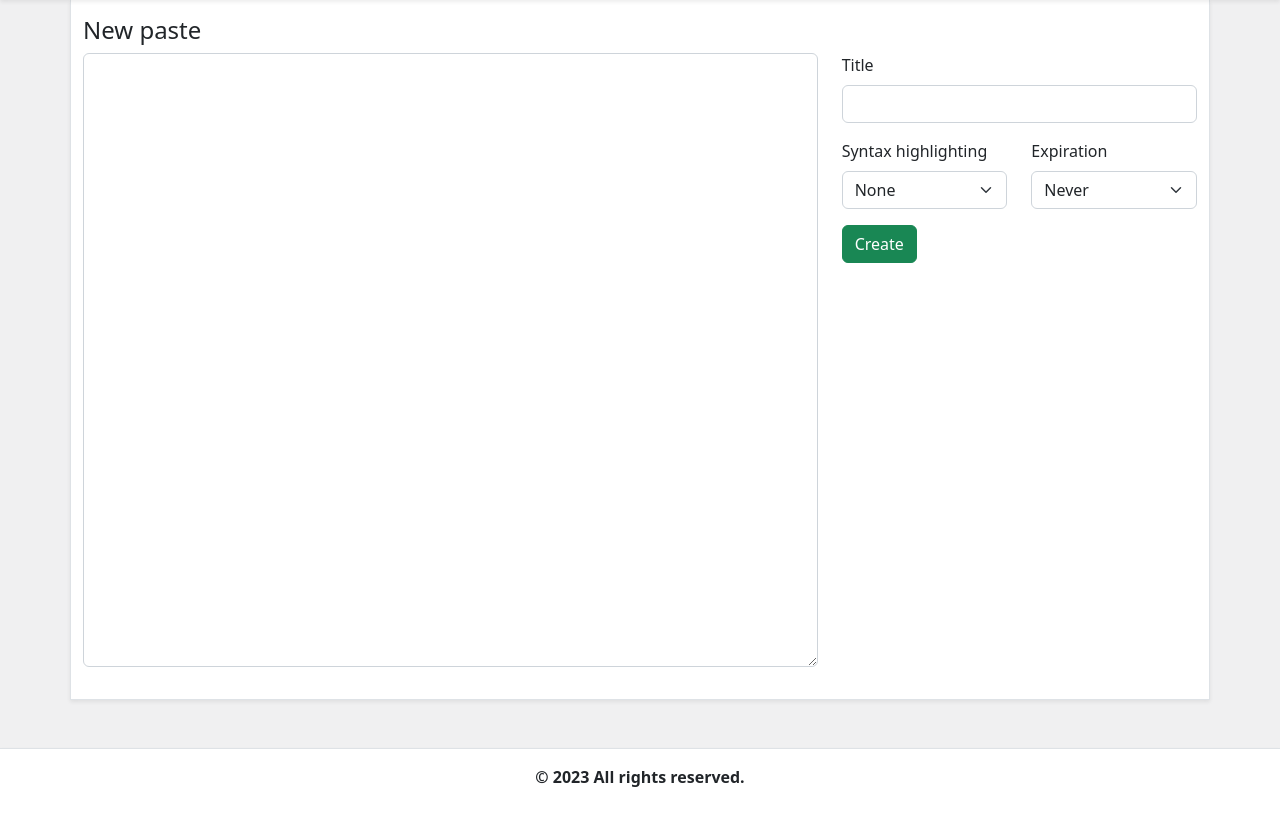
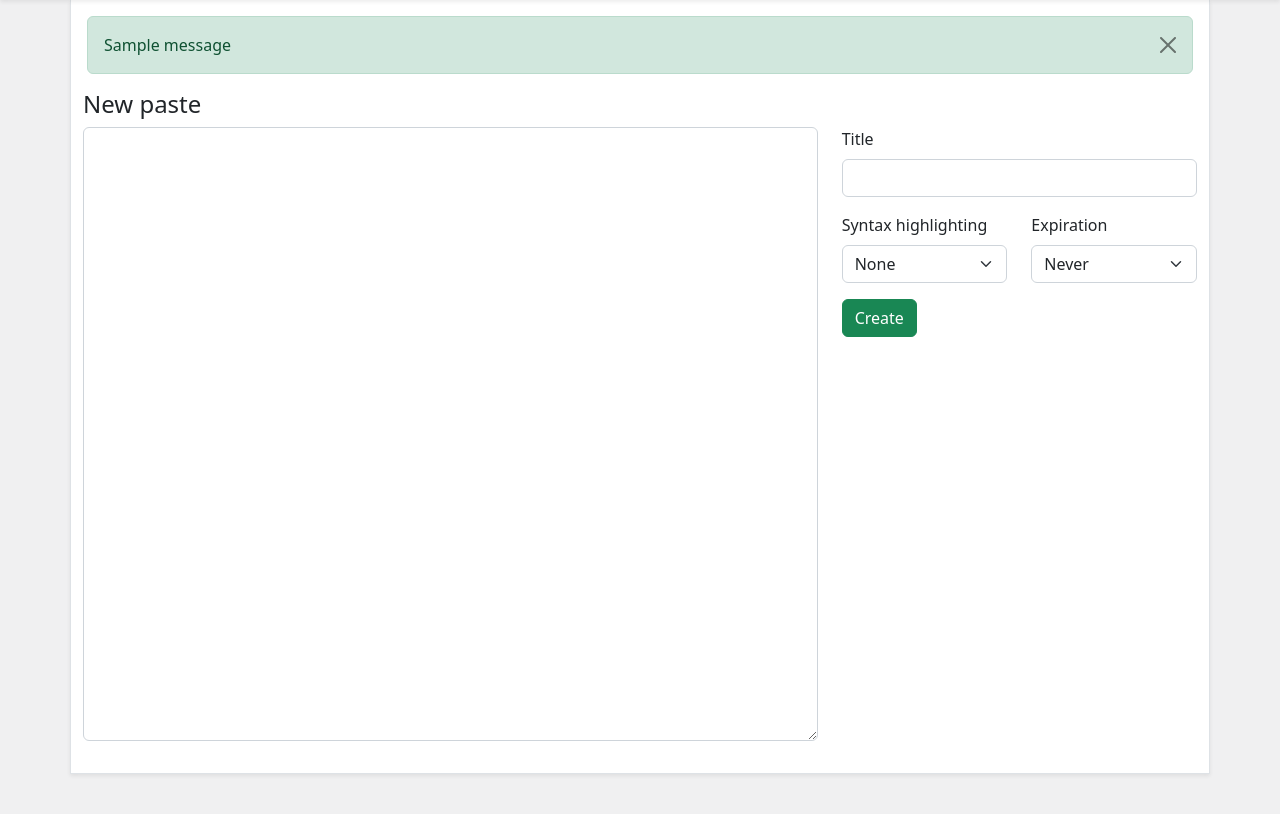
Before and after one commit to bekbayev/pastebox, a Django app: page / in a window 1280 px wide. Shown: the part 57-871 px from the top of the page. Before the commit the page ends 844 px from the top, so only its background shows below. Run offline with Django 3.2, Linux system fonts and the light colour scheme; tables that the repository leaves empty hold one stand-in row (values such as "Sample post"); one stand-in notice (Sample message) is shown; some libraries are stand-ins or nearby versions.

Commit message:
Update base.html template to display messages

```diff
--- a/src/templates/base.html
+++ b/src/templates/base.html
@@ -66,6 +66,17 @@
 </header>
 
 <div class="container border border-top-0 bg-white py-3 shadow-sm">
+  {% if messages %}
+    <div class="row px-3">
+      {% for message in messages %}
+        <div class="alert alert-success alert-dismissible fade show" role="alert">
+          {{ message }}
+          <button type="button" class="btn-close" data-bs-dismiss="alert" aria-label="Close"></button>
+        </div>
+      {% endfor %}
+    </div>
+  {% endif %}
+
   {% block content %}
   {% endblock %}
 </div>
```
